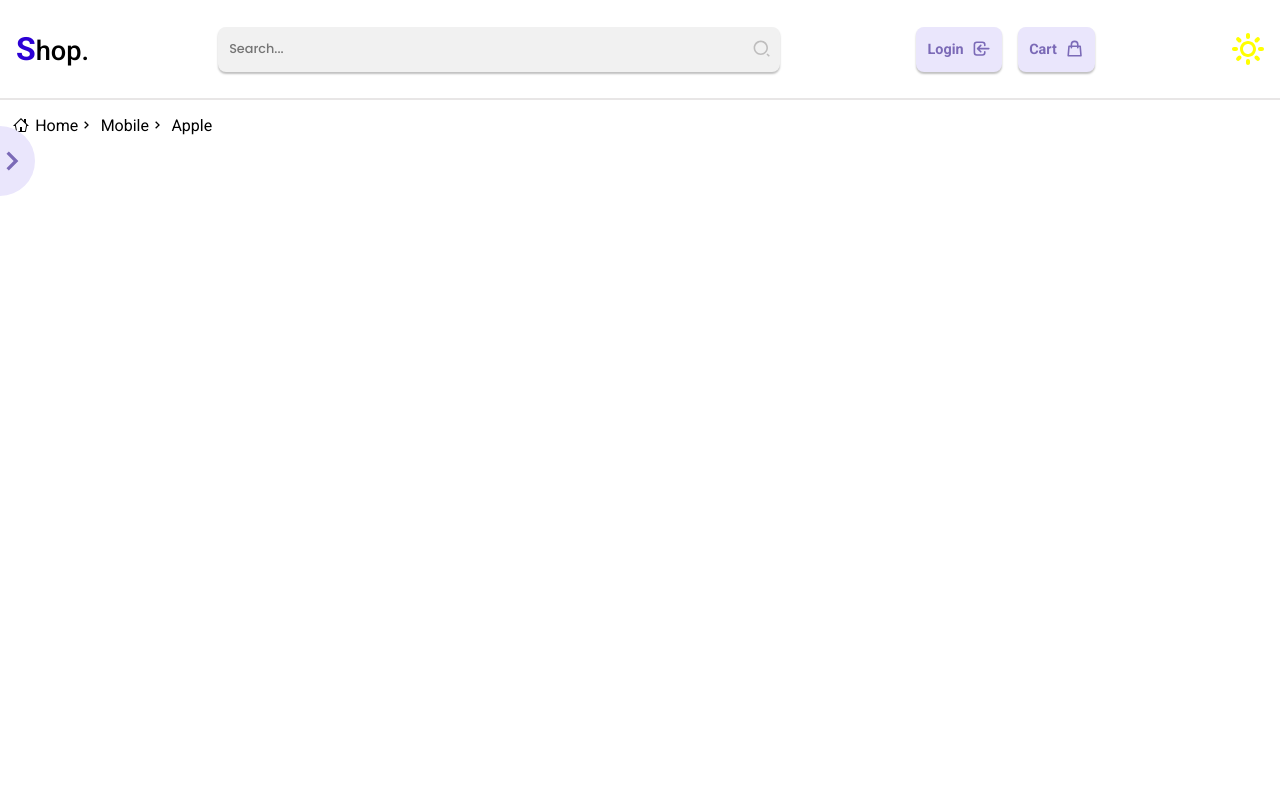
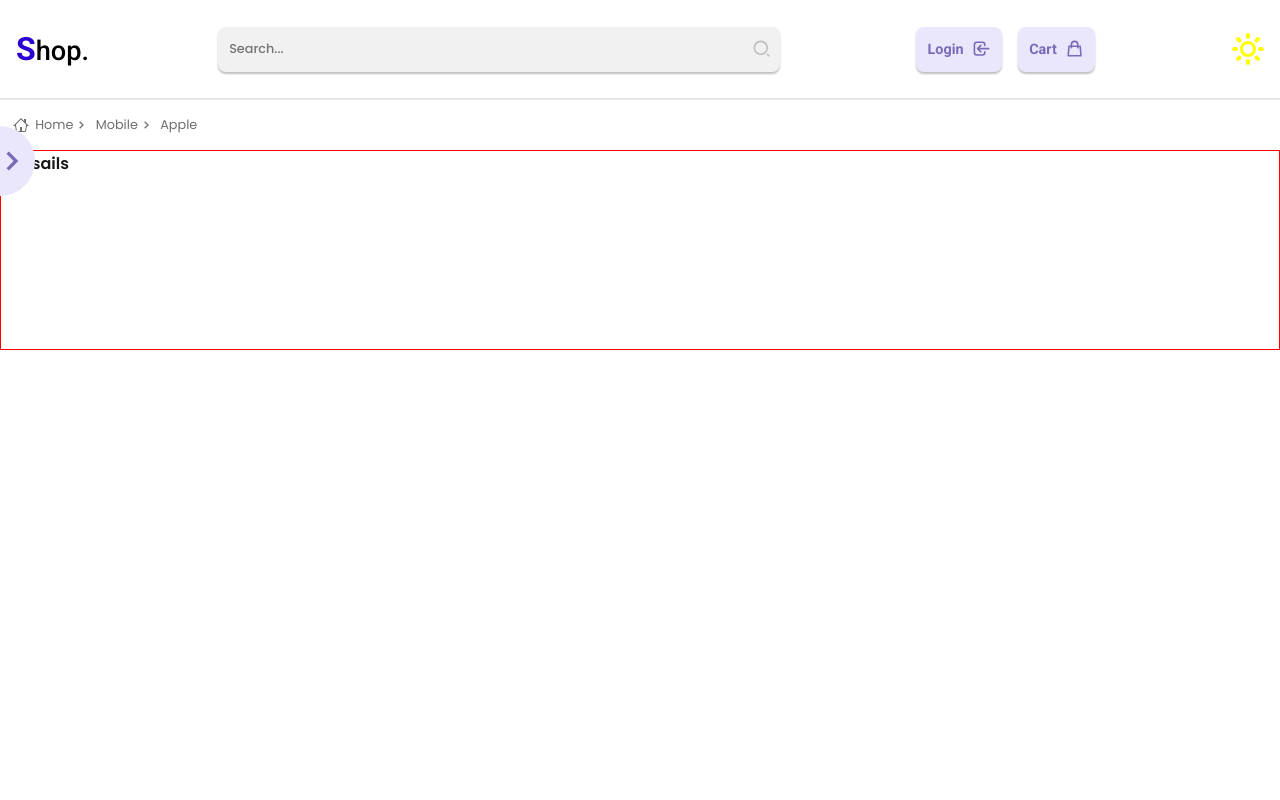
Before and after one commit to kjavedan/Ecommerce-website, a React (Create React App) app: page / in a window 1280 px wide. Shown: the top 800 px of the page. Built offline with nearby package versions, Linux system fonts and the light colour scheme.

Commit message:
working on the slider layout structure

```diff
--- a/src/assets/App.css
+++ b/src/assets/App.css
@@ -3,7 +3,11 @@
     align-items: center;
     height: 100%;
     padding-left: .8rem;
+    color: #706F6F;
+
 }
 .root span{
+    font-size: .8rem;
+    font-family: 'Poppins';
     padding-left: .4rem;
 }
--- /dev/null
+++ b/src/layouts/slider/Slider.js
@@ -0,0 +1,13 @@
+import React from 'react'
+import StyledSlider from './Styles/Slider.styled'
+
+// slider should receive (title, array of objects)
+const Slider = ({title, data}) => {
+  return (
+    <StyledSlider>
+        <h2>{title}</h2>
+    </StyledSlider>
+  )
+}
+
+export default Slider
--- /dev/null
+++ b/src/layouts/slider/Styles/Slider.styled.js
@@ -0,0 +1,9 @@
+import styled from 'styled-components'
+
+const StyledSlider = styled.div`
+width: 100%;
+height: 200px;
+border: 1px solid red;
+`
+
+export default StyledSlider
--- a/src/pages/home/Home.js
+++ b/src/pages/home/Home.js
@@ -8,6 +8,7 @@ import StyledMain from '../../layouts/main/components/styles/Main.styled'
 import SidebarToggler from '../../layouts/main/components/SidebarToggler'
 import FastLinks from './components/FastLinks'
 import PageRoute from '../../components/styles/PageRoute'
+import Slider from '../../layouts/slider/Slider'
 
 const Home = () => {
 
@@ -22,6 +23,7 @@ const Home = () => {
           <SidebarToggler />
           <FastLinks />
           <PageRoute />
+          <Slider title={'hot sails'} data={'data'} />
         </StyledMain>
         <Footer />
     </StyledContainer>
```
